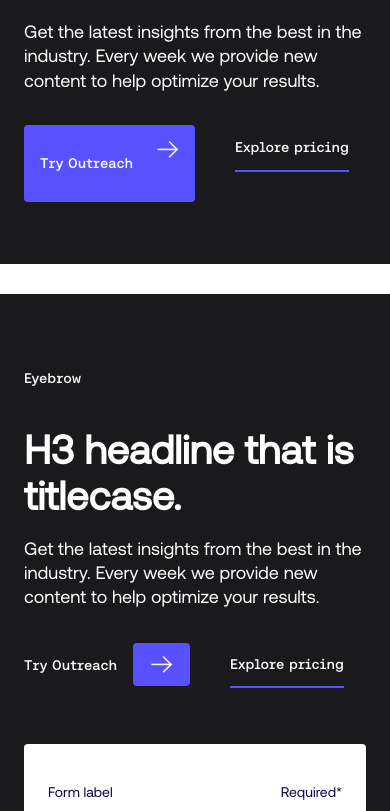
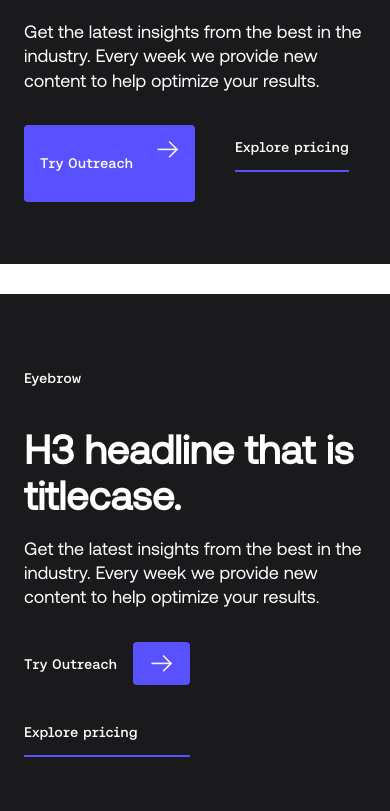
Before and after one commit to ErickRoo/pxpl, a Next.js app: page /components/PreFooter in a window 390 px wide. Shown: the part 1159-1970 px from the top of the page. Built offline with nearby package versions, Linux system fonts and the light colour scheme.

Commit message:
fix: set styles for tablet version

```diff
--- a/components/blocks/pre_footer/pre_footer.module.scss
+++ b/components/blocks/pre_footer/pre_footer.module.scss
@@ -30,6 +30,33 @@
   gap: 5.6rem;
 
   @screen md {
+    gap: 8rem;
+    flex-direction: row;
+
+    h3 {
+      font-size: 4rem;
+    }
+  }
+
+  @screen lg {
+    gap: 11.3rem;
+  }
+
+  @screen xl {
+    gap: 17rem;
+    max-width: 108.4rem;
+
+    h3 {
+      font-size: 4.8rem;
+    }
+  }
+}
+
+.wrapper__variantImage {
+  gap: 6.87rem;
+  flex-direction: column-reverse;
+
+  @screen md {
     gap: 12.4rem;
     flex-direction: row;
   }
@@ -40,44 +67,24 @@
 
   @screen xl {
     gap: 17rem;
-    max-width: 108.4rem;
-  }
-}
-
-.wrapper__variantImage {
-  gap: 6.87rem;
-  flex-direction: column-reverse;
-
-  @screen md {
-    flex-direction: row;
-  }
-
-  @screen lg {
-    gap: 11.3rem;
-
-    h3 {
-      font-size: 4rem;
-    }
-  }
-
-  @screen xl {
-    gap: 17rem;
-
-    h3 {
-      font-size: 4.8rem;
-    }
   }
 }
 
 .wrapper__variantForm {
   flex-direction: column;
 
+  @screen md {
+    max-width: 52rem;
+  }
+
   @screen lg {
+    max-width: 100%;
     gap: 8.8rem;
     flex-direction: row;
   }
 
   @screen xl {
+    max-width: 108.4rem;
     gap: 17rem;
   }
 }
@@ -95,8 +102,20 @@
   }
 }
 
+.leftSide__buttons {
+  > section {
+    flex-direction: column;
+    width: fit-content;
+
+    @screen lg {
+      flex-direction: row;
+    }
+  }
+}
+
 .rightSide {
   width: 100%;
+  align-self: center;
 }
 
 .tertiaryButton {
--- a/components/blocks/pre_footer/pre_footer.tsx
+++ b/components/blocks/pre_footer/pre_footer.tsx
@@ -62,7 +62,7 @@ const PreFooterImageBlock:FunctionComponent<{ block: PreFooterImageInterface }>
       return (
         <section className={`${styles.wrapper} ${styles.wrapper__variantForm}`}>
           <OneColumnBody
-            className={styles.leftSide}
+            className={`${styles.leftSide} ${styles.leftSide__buttons}`}
             topTag={block.topTag}
             headline={block.headlineLeft}
             headlineLevel={3}
--- a/components/generic/one-column-body/one-column-body.module.scss
+++ b/components/generic/one-column-body/one-column-body.module.scss
@@ -37,5 +37,5 @@
 }
 
 .buttonsContainer {
-  @apply flex flex-wrap gap-[4rem];
+  @apply flex flex-wrap gap-x-[4rem] gap-y-[2.4rem];
 }
```
